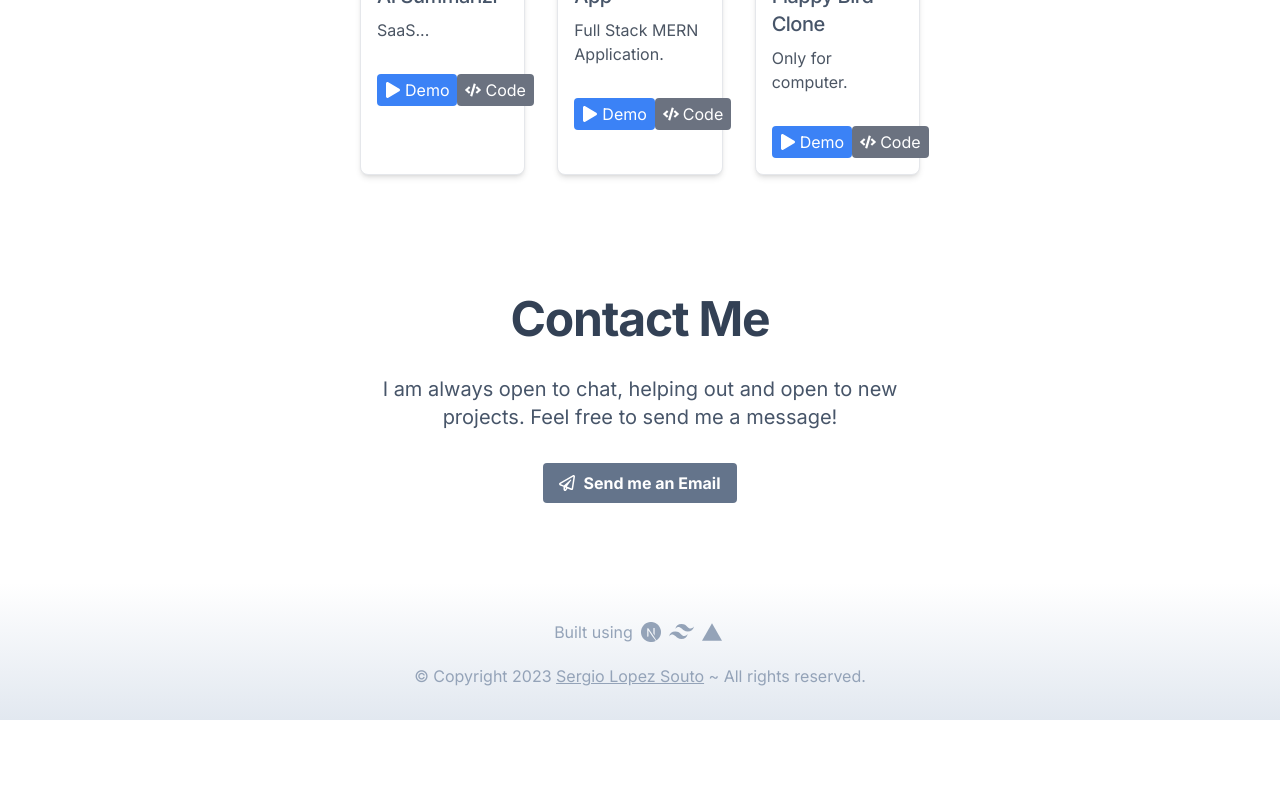
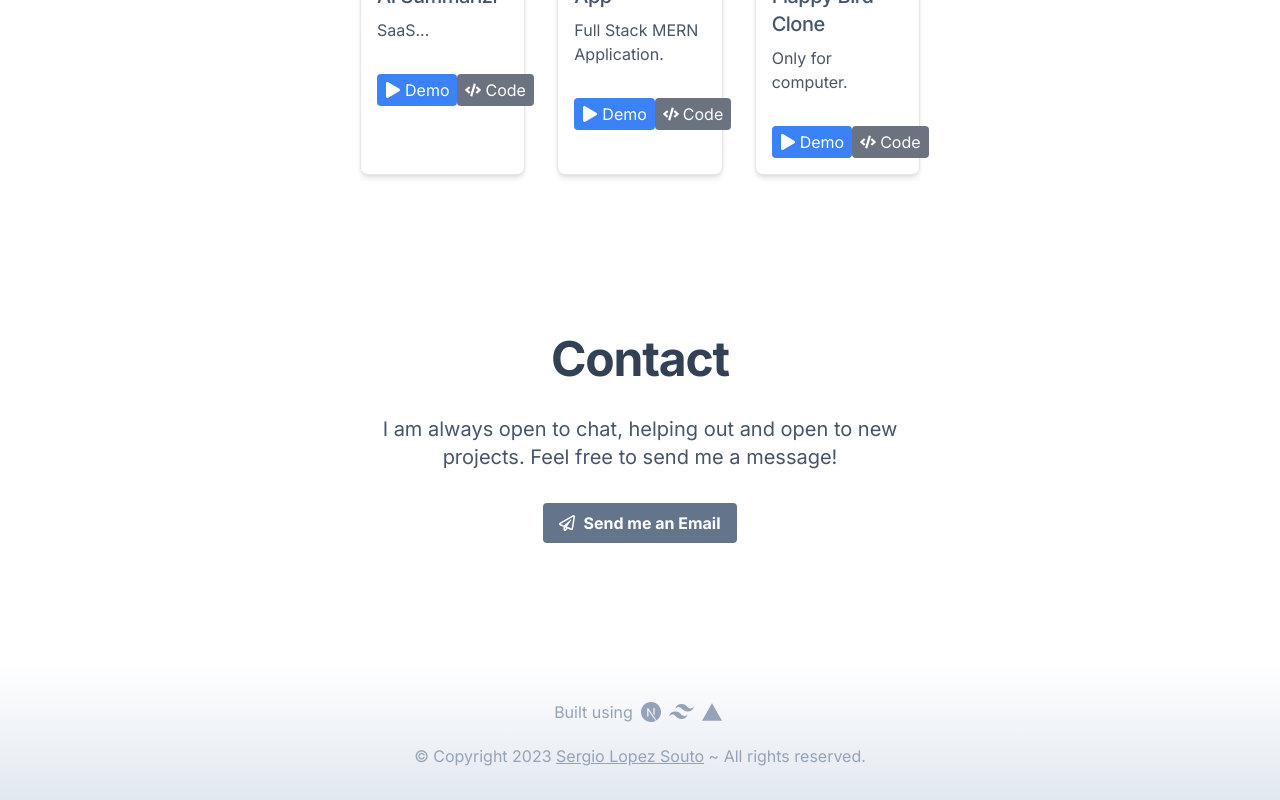
Before and after one commit to sergiolopezsouto/portfolio, a Next.js app: page / in a window 1280 px wide. Shown: the part 1334-2134 px from the top of the page. Before the commit the page ends 2054 px from the top, so only its background shows below. Built offline with nearby package versions, Linux system fonts and the light colour scheme.

Commit message:
improving contact

```diff
--- a/components/ContactMe.jsx
+++ b/components/ContactMe.jsx
@@ -6,9 +6,9 @@ const ContactMe = () => {
   const contactEmail = "sergio.lopez.souto@gmail.com"
 
   return (
-    <div className="my-10 flex flex-col items-center justify-center w-11/12 md:w-1/2">
+    <div className="my-20 flex flex-col items-center justify-center w-11/12 md:w-1/2">
         <h2 className="mb-8 mt-10 text-5xl font-bold tracking-tight text-slate-700 text-center">
-        Contact Me
+            Contact
         </h2>
         <p className="text-xl font-normal tracking-normal text-slate-600 text-center">
             I am always open to chat, helping out and open to new projects. Feel free to send me a message!
```
